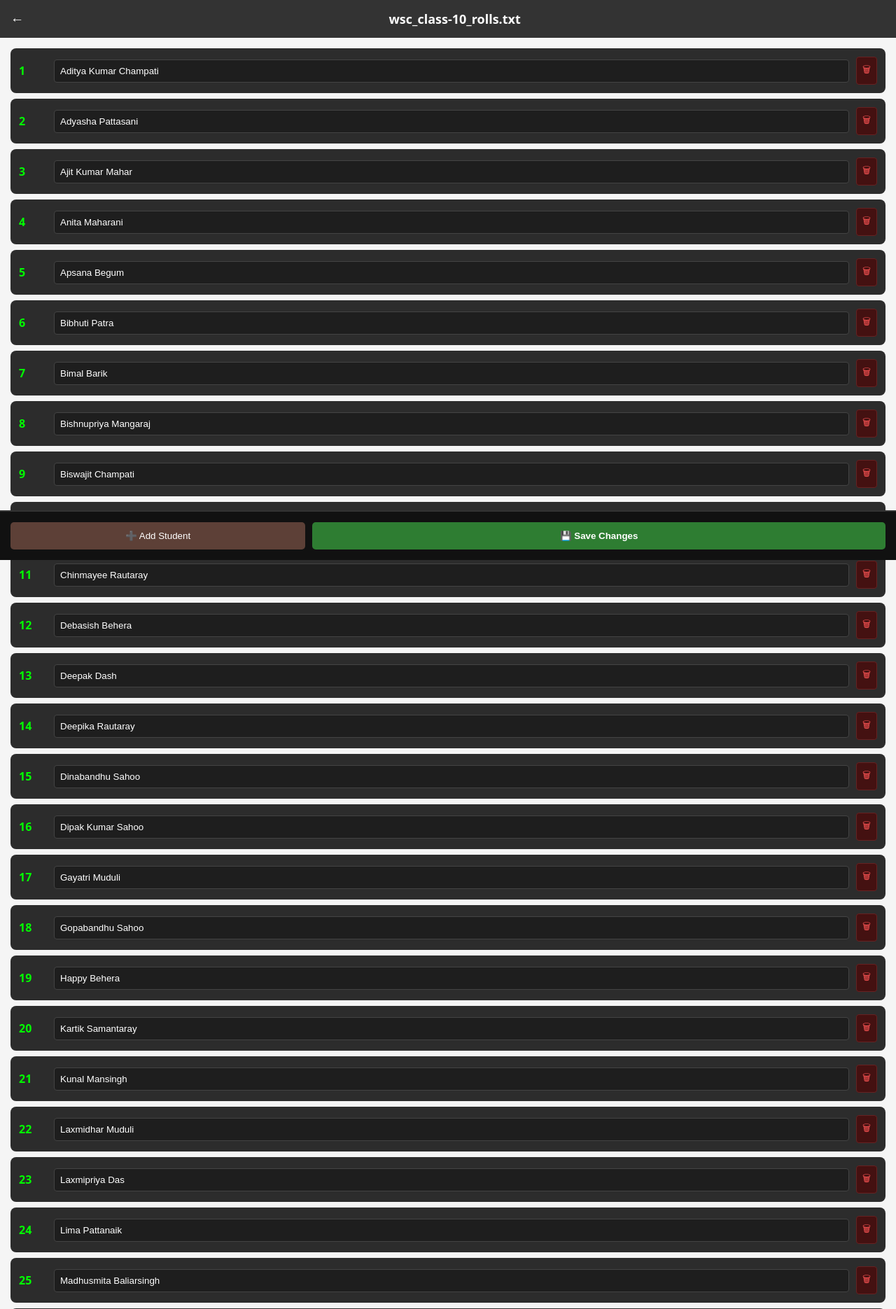
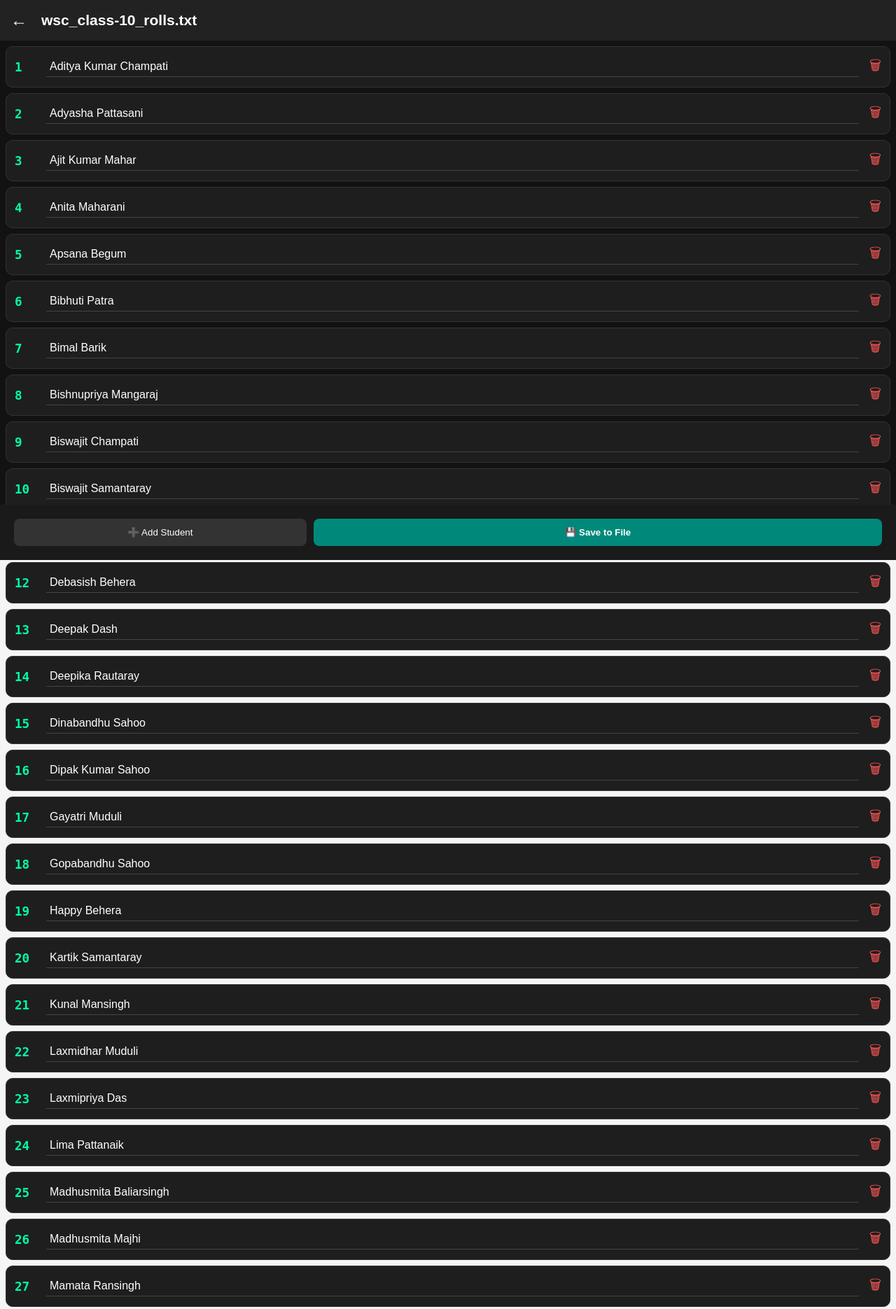
Before and after one commit to Ashit-10/PYTHON_OMR_APP, a Flask app: page /edit_rolls?file=wsc_class-10_rolls.txt in a window 1280 px wide. Shown: the top 1870 px of the page at 70% size. Run offline with Flask 3, Linux system fonts and the light colour scheme.

Commit message:
Update rolls_editor.html

```diff
--- a/templates/rolls_editor.html
+++ b/templates/rolls_editor.html
@@ -3,78 +3,82 @@
 <head>
     <meta charset="UTF-8">
     <meta name="viewport" content="width=device-width, initial-scale=1">
-    <title>Managing {{ filename }}</title>
+    <title>{{ filename }}</title>
     <link rel="stylesheet" href="/static/style.css">
     <style>
+        body { background: #121212; color: #e0e0e0; font-family: sans-serif; }
         .student-item {
-            display: flex; align-items: center; gap: 10px;
-            background: #2c2c2c; color: white; padding: 12px;
-            margin-bottom: 8px; border-radius: 8px;
+            display: flex; align-items: center; gap: 15px;
+            background: #1e1e1e; padding: 12px;
+            margin: 8px; border-radius: 10px;
+            border: 1px solid #333;
         }
-        .roll-box { font-weight: bold; color: #00ff00; width: 40px; }
-        input.name-edit {
-            flex-grow: 1; border: 1px solid #444; background: #1e1e1e;
-            color: white; padding: 8px; border-radius: 4px;
+        .roll-number {
+            font-family: monospace; font-size: 1.1rem;
+            color: #00ffaa; min-width: 30px; font-weight: bold;
         }
-        .delete-btn { background: #441111; color: #ff5555; border: 1px solid #662222; padding: 8px; border-radius: 4px; cursor: pointer; }
+        input.name-input {
+            flex-grow: 1; background: transparent; border: none;
+            color: white; font-size: 1rem; border-bottom: 1px solid #444;
+            padding: 5px;
+        }
+        input.name-input:focus { border-bottom: 1px solid #00ffaa; outline: none; }
+        .delete-btn { background: none; border: none; color: #ff5555; cursor: pointer; font-size: 1.2rem; }
     </style>
 </head>
 <body>
-    <header style="background: #333; padding: 15px; text-align: center; color: white;">
-        <button onclick="window.location.href='/'" style="float: left; background: none; color: white; border: none; font-size: 1.2rem; cursor: pointer;">←</button>
-        {{ filename }}
+    <header style="padding: 15px; background: #222; display: flex; align-items: center; gap: 20px;">
+        <button onclick="window.location.href='/'" style="background:none; border:none; color:white; font-size: 1.5rem;">←</button>
+        <h3 style="margin:0;">{{ filename }}</h3>
     </header>
 
-    <div id="student-container" style="padding: 15px; margin-bottom: 100px;">
+    <div id="list-container" style="padding-bottom: 100px;">
         {% for s in students %}
         <div class="student-item">
-            <span class="roll-box">{{ s.roll }}</span>
-            <input type="text" class="name-edit" value="{{ s.name }}" data-roll="{{ s.roll }}">
+            <span class="roll-number">{{ s.roll }}</span>
+            <input type="text" class="name-input" value="{{ s.name }}">
             <button class="delete-btn" onclick="this.parentElement.remove()">🗑</button>
         </div>
         {% endfor %}
     </div>
 
-    <div style="position: fixed; bottom: 0; width: 100%; background: #111; padding: 15px; display: flex; gap: 10px; box-sizing: border-box; border-top: 2px solid #333;">
-        <button onclick="addNewStudent()" style="flex: 1; background: #5d4037; color: white; padding: 12px; border: none; border-radius: 5px;">➕ Add Student</button>
-        <button onclick="saveData()" style="flex: 2; background: #2e7d32; color: white; padding: 12px; border: none; border-radius: 5px; font-weight: bold;">💾 Save Changes</button>
+    <div style="position: fixed; bottom: 0; width: 100%; background: #1a1a1a; padding: 20px; display: flex; gap: 10px; box-sizing: border-box;">
+        <button onclick="addNewStudent()" style="flex: 1; padding: 12px; border-radius: 8px; border: none; background: #333; color: white;">➕ Add Student</button>
+        <button onclick="saveChanges()" style="flex: 2; padding: 12px; border-radius: 8px; border: none; background: #00897b; color: white; font-weight: bold;">💾 Save to File</button>
     </div>
 
     <script>
         function addNewStudent() {
-            const container = document.getElementById('student-container');
+            const name = prompt("Enter Student Name:");
+            if (!name) return;
 
-            // 1. Ask for the Name via Popup
-            const studentName = prompt("Enter Student Name:");
-            if (!studentName || studentName.trim() === "") return;
+            const container = document.getElementById('list-container');
+            const rolls = document.querySelectorAll('.roll-number');
 
-            // 2. Automatically find the next Roll Number
-            const items = document.querySelectorAll('.roll-box');
+            // Calculate next roll number
             let maxRoll = 0;
-            items.forEach(item => {
-                const val = parseInt(item.innerText);
+            rolls.forEach(el => {
+                let val = parseInt(el.innerText);
                 if (val > maxRoll) maxRoll = val;
             });
             const nextRoll = maxRoll + 1;
 
-            // 3. Add to UI
             const div = document.createElement('div');
             div.className = 'student-item';
             div.innerHTML = `
-                <span class="roll-box">${nextRoll}</span>
-                <input type="text" class="name-edit" value="${studentName}" data-roll="${nextRoll}">
+                <span class="roll-number">${nextRoll}</span>
+                <input type="text" class="name-input" value="${name}">
                 <button class="delete-btn" onclick="this.parentElement.remove()">🗑</button>
             `;
             container.appendChild(div);
+            window.scrollTo(0, document.body.scrollHeight);
         }
 
-        function saveData() {
+        function saveChanges() {
             const items = document.querySelectorAll('.student-item');
-
-            // Map the rows back into a list of objects
             const students = Array.from(items).map(item => ({
-                roll: item.querySelector('.roll-box').innerText,
-                name: item.querySelector('.name-edit').value
+                roll: item.querySelector('.roll-number').innerText,
+                name: item.querySelector('.name-input').value
             }));
 
             fetch('/save_rolls', {
@@ -87,11 +91,8 @@
             })
             .then(r => r.json())
             .then(data => {
-                if(data.status === 'success') {
-                    alert('Successfully saved to {{ filename }}');
-                } else {
-                    alert('Error: ' + data.message);
-                }
+                if (data.status === 'success') alert("Saved successfully!");
+                else alert("Error: " + data.message);
             });
         }
     </script>
```
